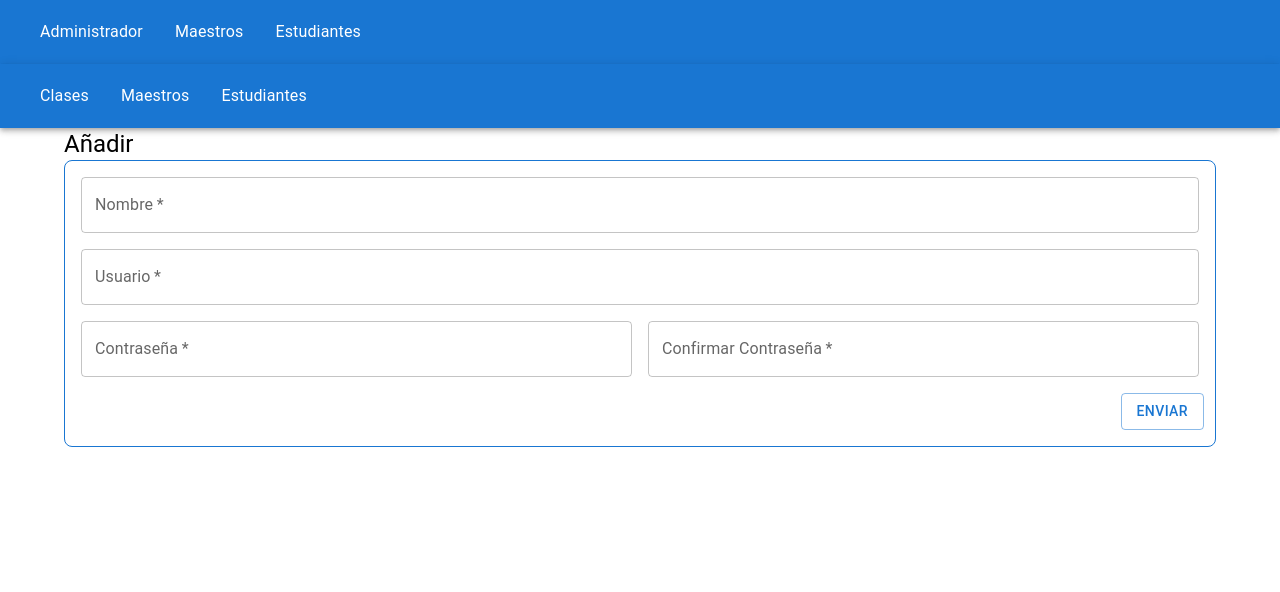
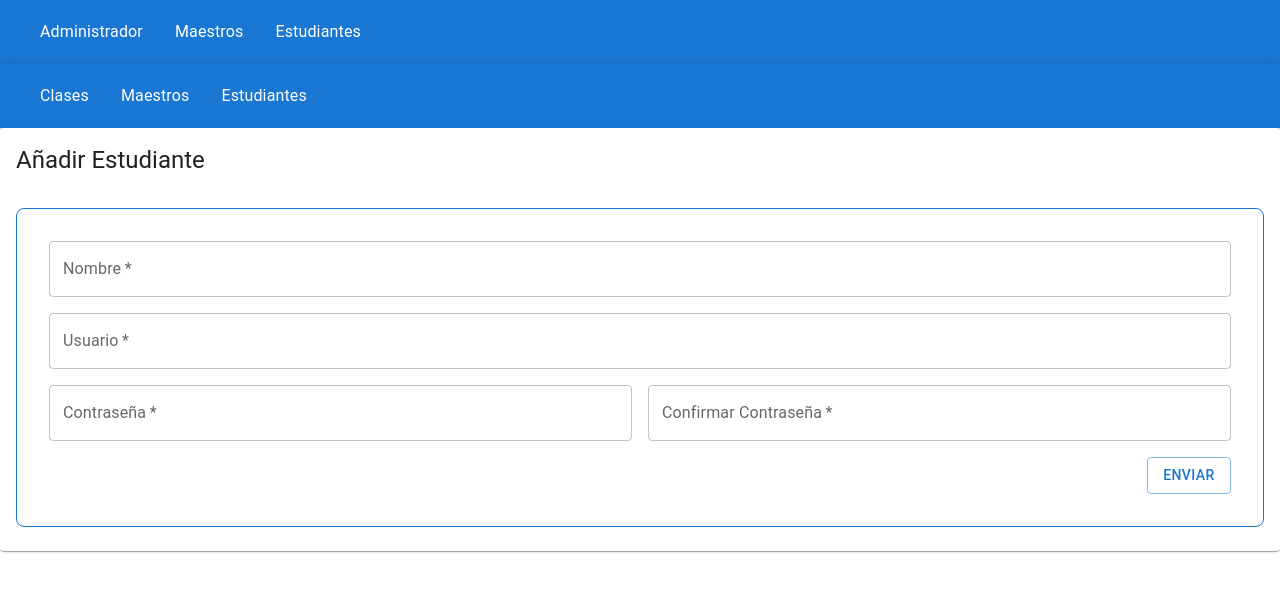
Before and after one commit to imRamsesWardof/Classroom, a React (Create React App) app in the folder front-2/: page /Admin/Students/Add in a window 1280 px wide. Shown: the top 592 px of the page. Built offline with nearby package versions, Linux system fonts and the light colour scheme.

Commit message:
Modify Menu (For access to other pages)
Add menu to see other pages

```diff
--- a/front-2/src/App.js
+++ b/front-2/src/App.js
@@ -10,6 +10,7 @@ import AdminLayout from './AdminLayout';
 import UserData from './UserData';
 import AddClass from './AddClass';
 import DeleteModal from './DeleteModal';
+import MenuAdmin from './MenuAdmin';
 
 class App extends React.Component{
     render(){
@@ -41,10 +42,12 @@ class App extends React.Component{
             <Route path='Add' element={<AddClass/>}></Route>
           </Route>
           <Route path="Teachers" element={<AppAdmin actualCrud="Teacher"/>}>
+            <Route index element={<MenuAdmin role="Teachers"/>}></Route>
             <Route path='Add' element={<UserData role="Teacher" action="Post"/>}></Route>
             <Route path='Edit/:id' element={<UserData role="Teacher" action="Put"/>}></Route>
           </Route>
           <Route path="Students" element={<AppAdmin actualCrud="Student"/>}>
+            <Route index element={<MenuAdmin role="Students"/>}></Route>
             <Route path='Add' element={<UserData role="Student" action="Post"/>}></Route>
             <Route path='Edit/:id' element={<UserData role="Student" action="Put"/>}></Route>
             <Route path='Delete/:id' element={<DeleteModal role="Student" id="1" name="Hola"/>}></Route>
--- /dev/null
+++ b/front-2/src/MenuAdmin.js
@@ -0,0 +1,13 @@
+import Button from '@mui/material/Button';
+import React from 'react';
+import {Link} from "react-router-dom";
+
+export default function MenuAdmin(props) {
+    let main_route = '/Admin/'
+    let role = props.role
+  return (<div>
+    <Button component={Link} to={main_route + role + "/Add"}>Añadir</Button>
+    <Button component={Link} to={main_route + role + "/Edit/1"}>Editar</Button>
+    </div>
+  );
+}
--- a/front-2/src/UserData.js
+++ b/front-2/src/UserData.js
@@ -6,7 +6,9 @@ import TextField from '@mui/material/TextField';
 import Button from '@mui/material/Button';
 import FormGroup from '@mui/material/FormGroup';
 import Typography from '@mui/material/Typography';
+import Card from '@mui/material/Card';
 import { useParams } from 'react-router-dom';
+import { CardContent, CardHeader } from '@mui/material';
 
 function UserData(props){
       let id = useParams()
@@ -17,6 +19,21 @@ function UserData(props){
       else if (props.action === 'Put'){
         route = "/" + props.role + "/" + props.action + "/" + id
       }
+      let rol
+      if(props.role == 'Teacher'){
+        rol = 'Maestro'
+      }
+      if(props.role == 'Student'){
+        rol = 'Estudiante'
+      }
+      let accion
+      if(props.action == 'Post'){
+        accion = "Añadir "
+      }
+      if(props.action == 'Put'){
+        accion = "Actualizar "
+      }
+      let title = accion + rol
       const [password, setPassword] = useState('')
       const [confirm, setConfirm] = useState('')
       const [errorConfirm, setErrorConfirm] = useState('')
@@ -37,11 +54,12 @@ function UserData(props){
           setErrorConfirm('La contraseña y la confirmación no son iguales, favor de verificar')
         }}, [password, confirm])
       return (
-        <Container>
-          <Typography variant="h5">Añadir {props.actualCrud}</Typography>
+        <Card>
+          <CardHeader title={title}></CardHeader>
+          <CardContent m={2} >
         <form action={route} method="post">
         <FormGroup sx={{padding: 2, borderRadius: 2, border: '1px solid', borderColor: 'primary.main'}}>
-          <Grid container spacing={2}>
+          <Grid container spacing={2} p={2}>
           <Grid item xs={12}>
             <TextField
             name='Name'
@@ -96,7 +114,9 @@ function UserData(props){
         </Grid>
         </FormGroup>
         </form>
-        </Container>
+          </CardContent>
+
+        </Card>
 
       );
 
```
